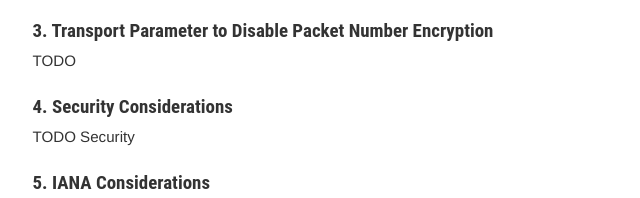
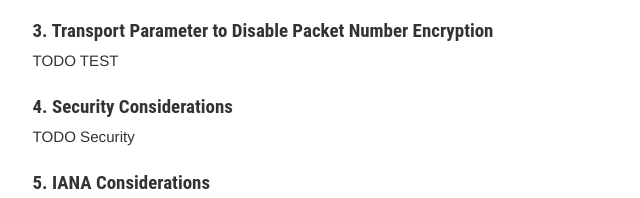
Before and after one commit to pravb/quic-dc, a plain HTML site: page draft-montenegro-quic-dc.html in a window 1280 px wide. Shown: the part 1336-1534 px from the top of the page, 123-763 px from the left. Drawn offline with Linux system fonts and the light colour scheme.

Commit message:
Script updating gh-pages from 8188053. [ci skip]

```diff
--- a/draft-montenegro-quic-dc.html
+++ b/draft-montenegro-quic-dc.html
@@ -378,7 +378,7 @@ ul.toc li {
 <h1 id="rfc.section.3">
 <a href="#rfc.section.3">3.</a> <a href="#transport-parameter-to-disable-packet-number-encryption" id="transport-parameter-to-disable-packet-number-encryption">Transport Parameter to Disable Packet Number Encryption</a>
 </h1>
-<p id="rfc.section.3.p.1">TODO</p>
+<p id="rfc.section.3.p.1">TODO TEST</p>
 <h1 id="rfc.section.4">
 <a href="#rfc.section.4">4.</a> <a href="#security-considerations" id="security-considerations">Security Considerations</a>
 </h1>
```
Also changed, not shown: draft-montenegro-quic-dc.txt.
